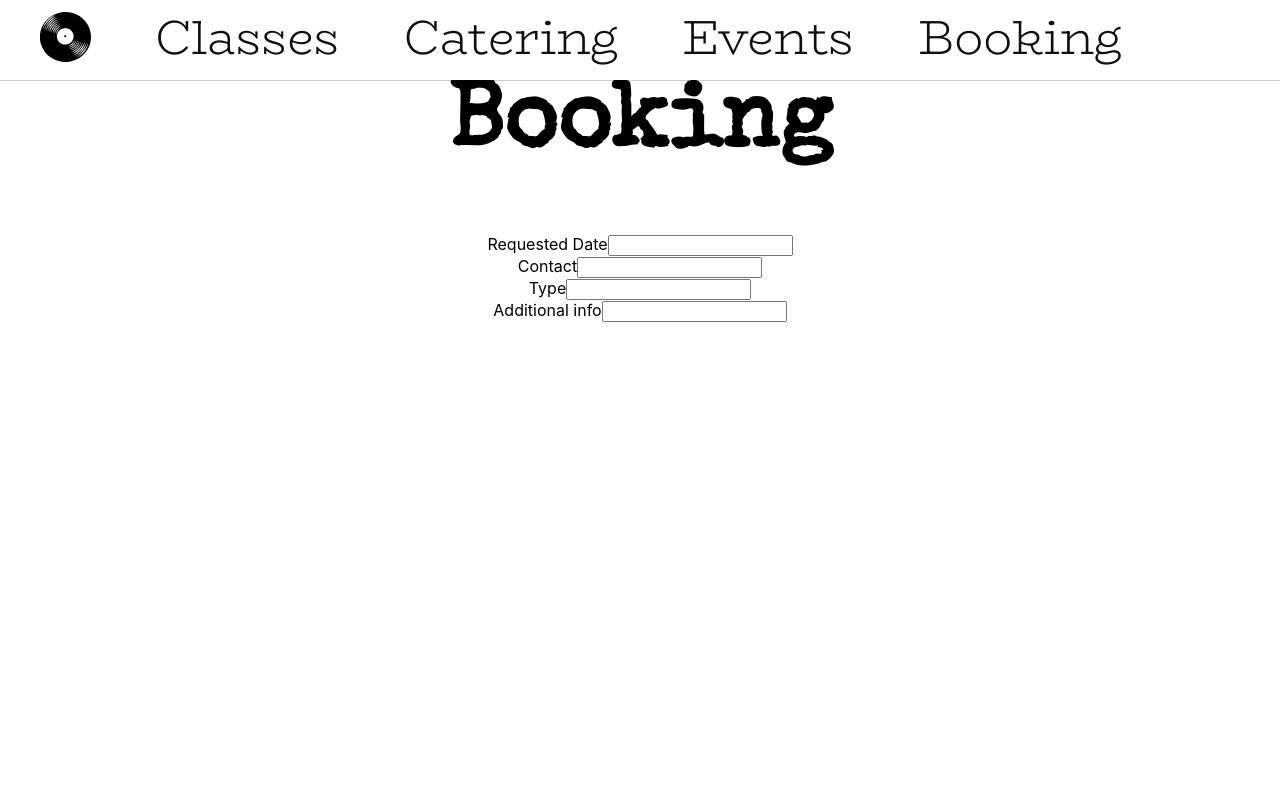
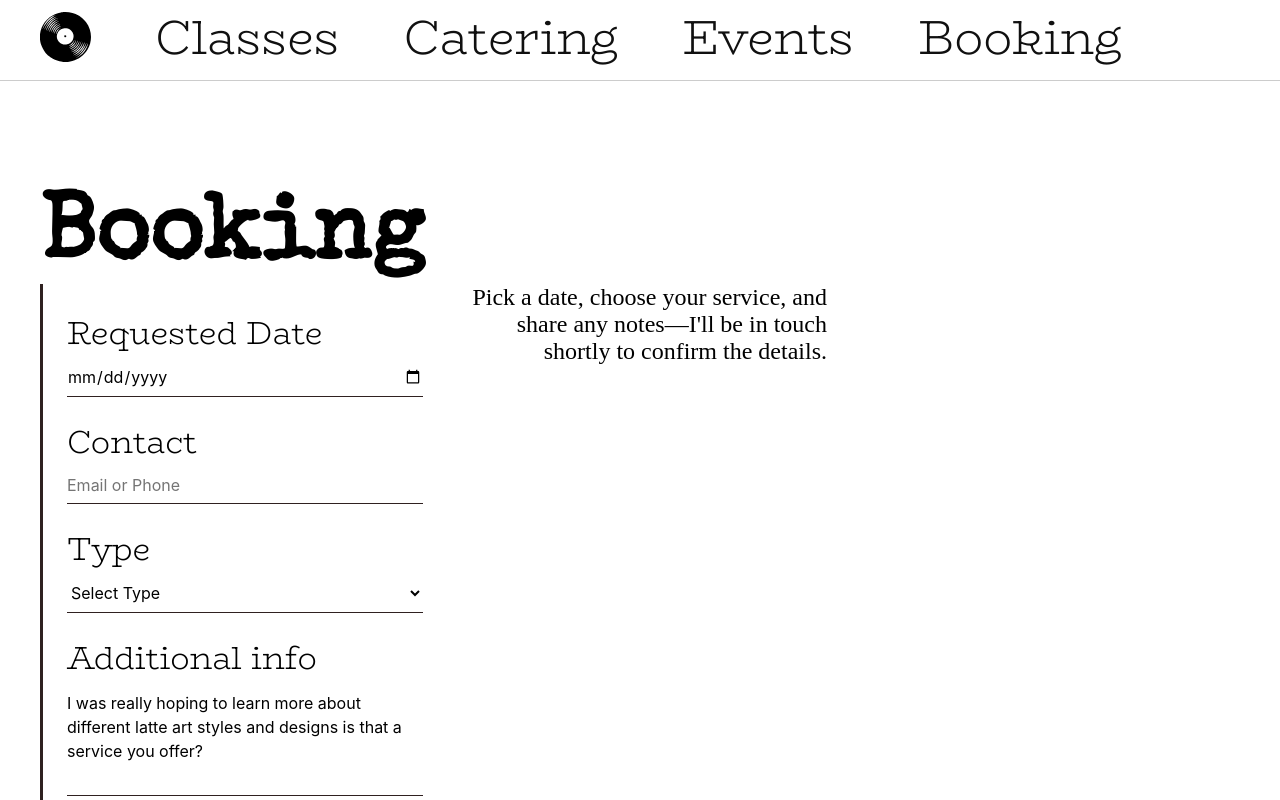
Before and after one commit to G3o-R/soundtrack-coffee-page, a React (Create React App) app: page /booking in a window 1280 px wide. Shown: the top 800 px of the page. Built offline with nearby package versions, Linux system fonts and the light colour scheme; no server answers; a web font is replaced by a local one.

Commit message:
building on Booking page

```diff
--- a/src/pages/Booking.js
+++ b/src/pages/Booking.js
@@ -4,79 +4,117 @@ import {
   BookingFormWrapper,
   ContentContainer,
   ContentWrapper,
+  FlexContainer,
   FormGroup,
+  InfoContainer,
   StyledBookingPage,
   StyledHeader,
+  SubmitButton,
+  TextContainer,
+  TextWrapper,
 } from "../styles/BookingStyles";
 import { useState } from "react";
-
+import Footer from "../components/Footer";
 
 export default function Booking() {
-
   const [formData, setFormData] = useState({
     requested_date: "",
     contact_info: "",
     type: "",
-    additional_info: ""
-  })
+    additional_info:
+      "I was really hoping to learn more about different latte art styles and designs is that a service you offer?",
+  });
 
-  const { requested_date, contact_info, type, additional_info } = formData
+  const { requested_date, contact_info, type, additional_info } = formData;
 
   function handleChange(e) {
-    let name = e.target.name
-    let value = e.target.value
-    setFormData({ ...formData, [name]: value })
+    let name = e.target.name;
+    let value = e.target.value;
+    setFormData({ ...formData, [name]: value });
+  }
+
+  function handleRequestSubmit(e) {
+    e.preventDefault();
+    console.log(formData);
+    // dispatch(loginUser(loginData));
+    // setLoginData({
+    //   username: "",
+    //   password: "",
+    // });
+    // navigate("/");
   }
 
   return (
-    <StyledBookingPage>
-      <ContentWrapper>
-        <ContentContainer>
-          <StyledHeader>
-            <h1>
-              Booking
-            </h1>
+    <StyledBookingPage className="booking-page">
+      <ContentWrapper className="content-wrapper">
+        <ContentContainer className="content-container">
+          <StyledHeader className="header">
+            <h1>Booking</h1>
           </StyledHeader>
-          <BookingFormWrapper>
-            <BookingFormContainer>
-              <BookingForm>
-                <FormGroup>
+          <FlexContainer className="flex-container">
+            <BookingFormWrapper className="booking-form-wrapper">
+              <BookingFormContainer className="booking-form-container">
+                <BookingForm
+                  onSubmit={handleRequestSubmit}
+                  className="booking-form"
+                >
+                  <FormGroup className="form-group">
                     <label>Requested Date</label>
-                  <input name="requested_date"
+                    <input
+                      name="requested_date"
                       value={requested_date}
-                    type="text"
+                      type="date"
                       onChange={(e) => handleChange(e)}
                     />
                   </FormGroup>
-                <FormGroup>
+                  <FormGroup className="form-group">
                     <label>Contact</label>
-                  <input name="contact_info"
+                    <input
+                      name="contact_info"
                       value={contact_info}
                       type="text"
+                      placeholder="Email or Phone"
                       onChange={(e) => handleChange(e)}
                     />
                   </FormGroup>
-                <FormGroup>
+                  <FormGroup className="form-group">
                     <label>Type</label>
-                  <input name="type"
-                    value={type}
-                    type="text"
+                    <select name="type" value={type} onChange={handleChange}>
+                      <option value="">Select Type</option>
+                      <option value="Beginner Brewing Class">
+                        Beginner Brewing Class
+                      </option>
+                      <option value="Latte Art Class">Latte Art Class</option>
+                      <option value="Catering">Catering</option>
+                    </select>
+                  </FormGroup>
+                  <FormGroup className="form-group">
+                    <label>Additional info</label>
+                    <textarea
+                      className="additional-info"
+                      name="additional_info"
+                      value={additional_info}
                       onChange={(e) => handleChange(e)}
                     />
                   </FormGroup>
-                <FormGroup>
-                  <label>Additional info</label>
-                  <input name="additional_info"
-                    value={additional_info}
-                    type="text"
-                    onChange={(e) => handleChange(e)}
-                  />
-                </FormGroup>
+                  <SubmitButton type="submit">Complete Booking</SubmitButton>
                 </BookingForm>
               </BookingFormContainer>
             </BookingFormWrapper>
+            <InfoContainer className="info-container">
+              <TextWrapper className="text-wrapper">
+                <TextContainer className="text-container">
+                  <p>
+                    Pick a date, choose your service, and share any notes—I'll
+                    be in touch shortly to confirm the details.
+                  </p>
+                </TextContainer>
+              </TextWrapper>
+            </InfoContainer>
+          </FlexContainer>
         </ContentContainer>
       </ContentWrapper>
+      <Footer />
     </StyledBookingPage>
   );
 }
--- a/src/styles/App.css
+++ b/src/styles/App.css
@@ -84,7 +84,7 @@ p{
 
 
 
-button, h2{
+button, h2, label{
   font-family: 'BioRhymeLight', sans-serif;
   font-size: 1.5rem;
   @media screen and (min-width: 960px) {
--- a/src/styles/BookingStyles.js
+++ b/src/styles/BookingStyles.js
@@ -1,34 +1,128 @@
-import { style } from 'framer-motion/client';
-import styled from 'styled-components';
+import styled from "styled-components";
 
 export const StyledBookingPage = styled.div`
-
+  width: 100%;
 `;
 
 export const ContentWrapper = styled.div`
-
+  width: 100%;
+  padding-top: 3.125rem;
+  display: flex;
+  align-items: center;
+  justify-content: center;
 `;
 
 export const ContentContainer = styled.div`
+  max-width: 78.75rem;
+  width: 100%;
+  display: flex;
+  flex-direction: column;
+  padding: 0 1.5rem;
 
+  @media screen and (min-width: 960px) {
+    padding: 0 2.5rem;
+  }
 `;
 
 export const StyledHeader = styled.div`
+  width: 100%;
+  text-align: left;
+  h1 {
+    margin-bottom: 0;
+  }
+`;
 
+export const FlexContainer = styled.div`
+  display: flex;
+  flex-direction: row;
 `;
 
 export const BookingFormWrapper = styled.div`
-
+  border-left: 3px solid #2f2120;
+  padding: 1.5rem;
+  @media screen and (min-width: 425px) {
+    max-width: 22.25rem;
+    width: 100%;
+  }
 `;
 
 export const BookingFormContainer = styled.div`
-
+  width: 100%;
 `;
 
 export const BookingForm = styled.form`
-
+  display: flex;
+  flex-direction: column;
+  gap: 1.25rem;
 `;
 
 export const FormGroup = styled.div`
+  display: flex;
+  flex-direction: column;
+  text-align: left;
 
+  input,
+  select,
+  textarea {
+    padding: 0.5rem 0rem;
+    font-size: 1rem;
+    border: none;
+    border-bottom: 1px solid #2f2120;
+    background-color: transparent;
+    color: #000;
+    outline: none;
+    font-family: inherit;
+
+    &:focus {
+      border-bottom: 2px solid #d98000;
+    }
+  }
+
+  .additional-info {
+    min-height: 6rem;
+    resize: none;
+    overflow-y: auto;
+    text-align: left;
+    vertical-align: top;
+    line-height: 1.5;
+    white-space: pre-wrap;
+    word-wrap: break-word;
+  }
 `;
+
+export const InfoContainer = styled.div`
+  width: 100%;
+  padding: 0rem 1.5rem;
+  /* margin-bottom: 1.25rem; */
+
+  @media screen and (min-width: 425px) {
+    max-width: 22.25rem;
+    width: 100%;
+  }
+`;
+
+export const TextWrapper = styled.div``;
+
+export const TextContainer = styled.div`
+  text-align: right;
+
+  p{
+    margin-top: 0;
+  }
+`;
+
+export const SubmitButton = styled.button`
+  width: 100%;
+  padding: 0.5rem;
+  background-color: #e3a040;
+  border: 3px solid #2f2120;
+  color: white;
+  font-weight: bold;
+  border-radius: 0.75rem;
+  cursor: pointer;
+  transition: background-color 0.2s ease;
+
+  &:hover {
+    background-color: #d98000;
+  }
+`;
--- a/src/styles/EventsStyles.js
+++ b/src/styles/EventsStyles.js
@@ -9,6 +9,7 @@ export const ContentWrapper = styled.div`
   padding-top: 3.125rem;
   display: flex;
   align-items: center;
+  justify-content: center;
 `;
 
 export const ContentContainer = styled.div`
```
Lines whose indentation alone changed are shown as unchanged.
